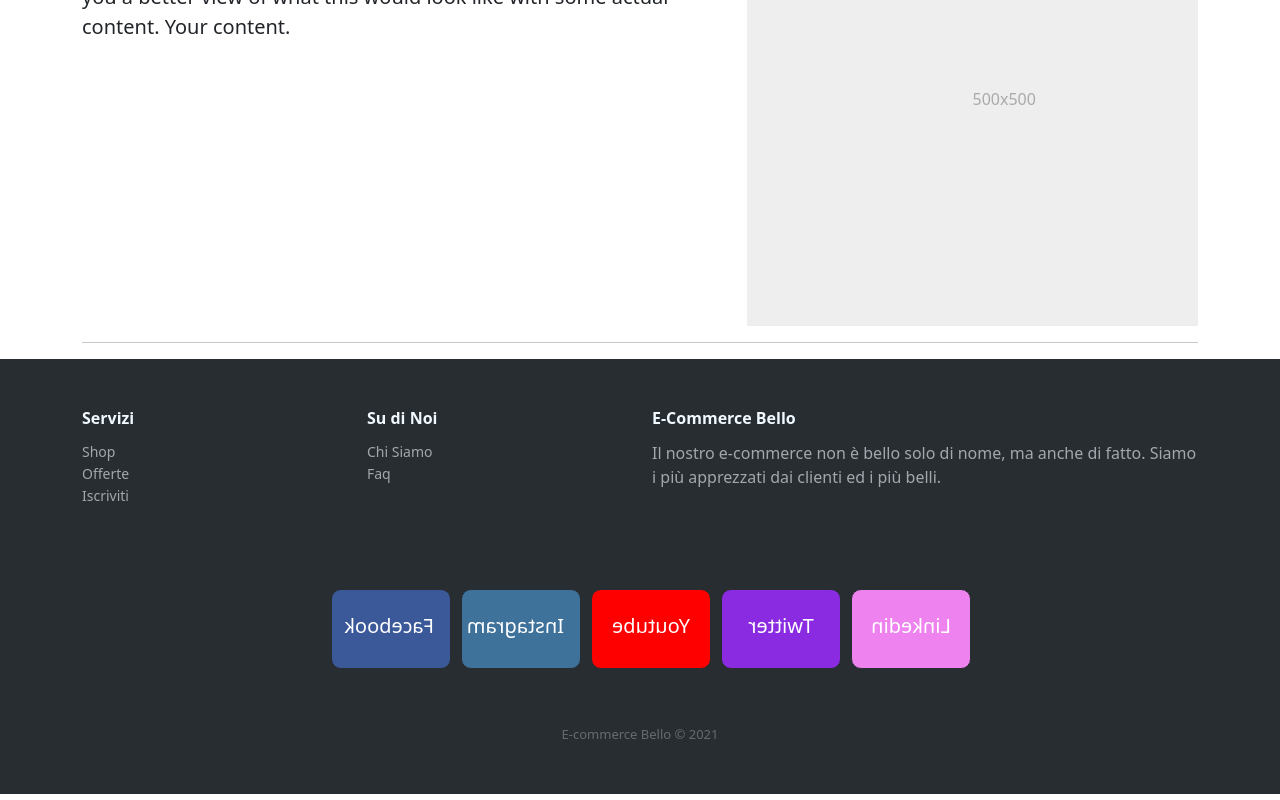
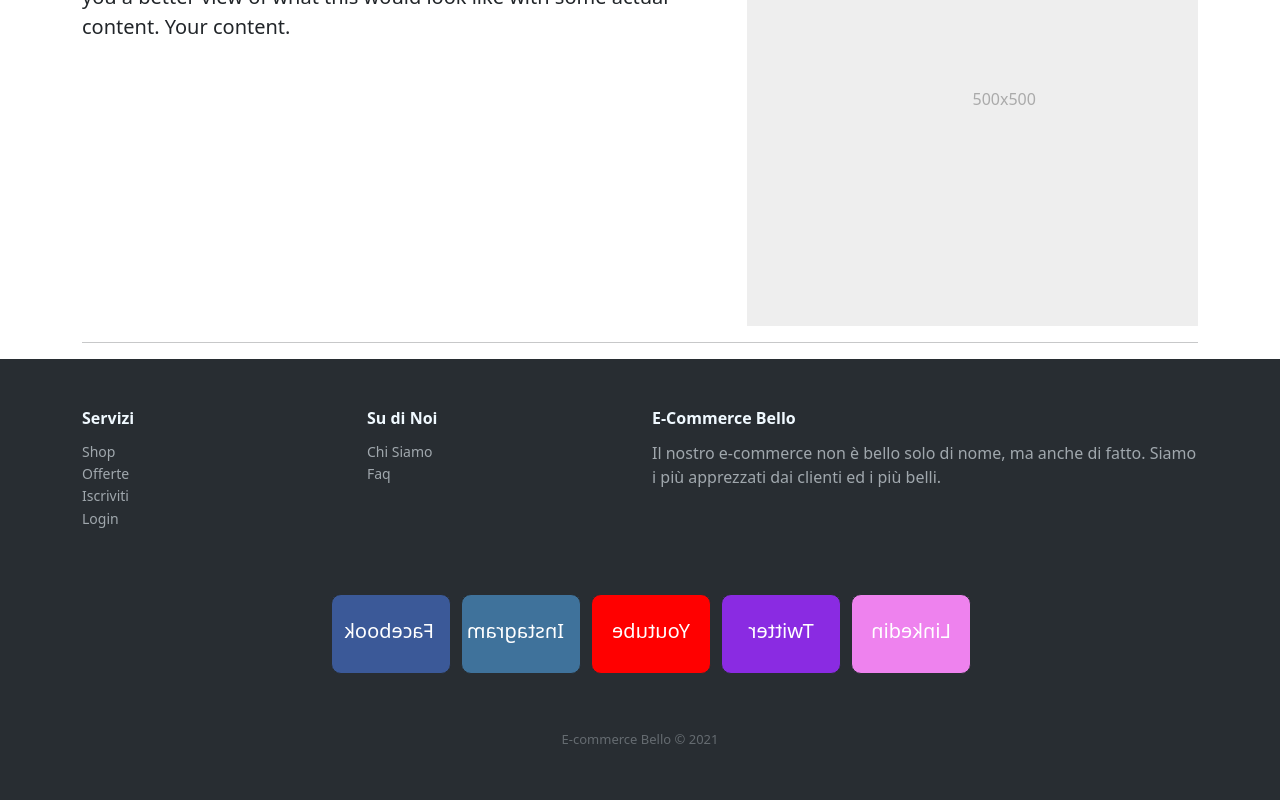
Before and after one commit to CarmineCorradoGit/ecommerce-bello, an Angular app: page / in a window 1280 px wide. Shown: the part 2010-2810 px from the top of the page. Built offline with nearby package versions, Linux system fonts and the light colour scheme.

Commit message:
correzione footer

```diff
--- a/src/app/footer/footer.component.html
+++ b/src/app/footer/footer.component.html
@@ -8,7 +8,8 @@
                   <ul>
                       <li><a routerLink="/negozio">Shop</a></li>
                       <li><a routerLink="/offerte">Offerte</a></li>
-                      <li><a routerLink="/">Iscriviti</a></li>
+                      <li><a routerLink="/sign-up">Iscriviti</a></li>
+                      <li><a routerLink="/login">Login</a></li>
                   </ul>
               </div>
               <div class="col-sm-6 col-md-3 item">
```
